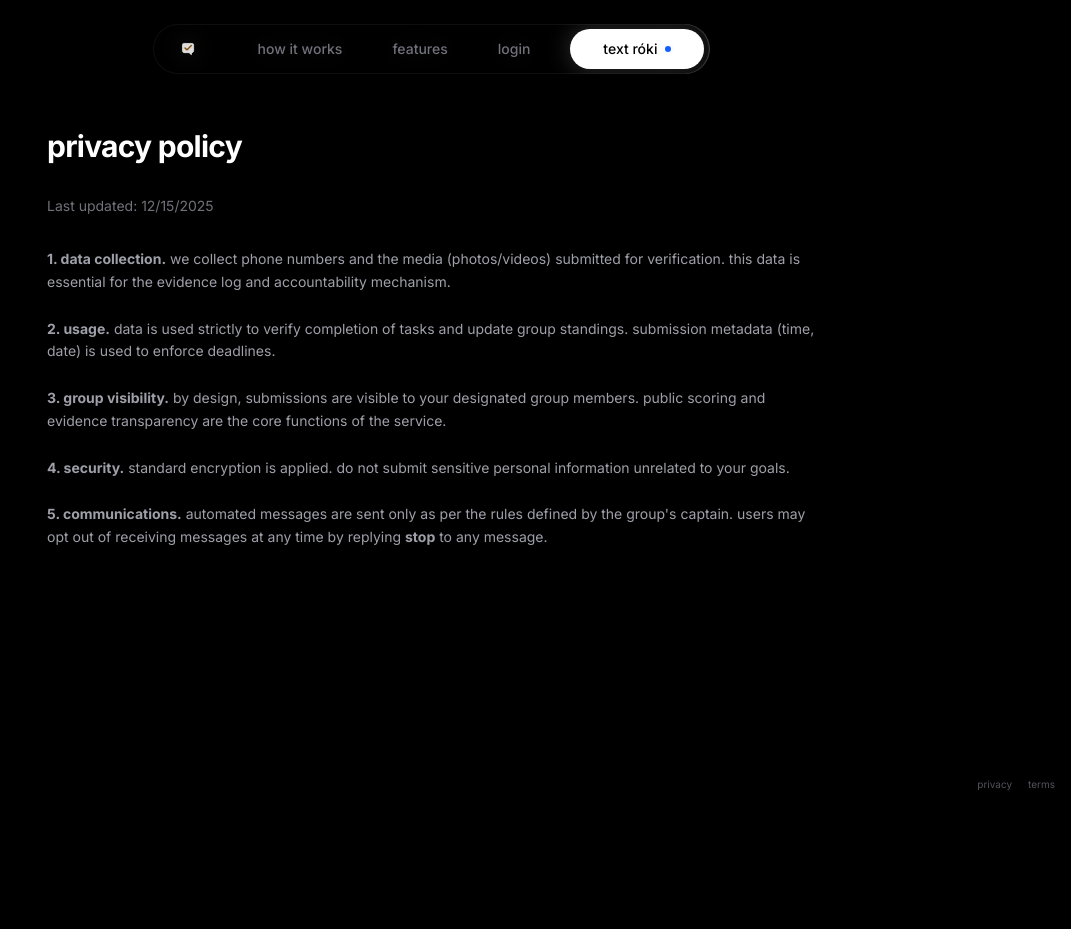
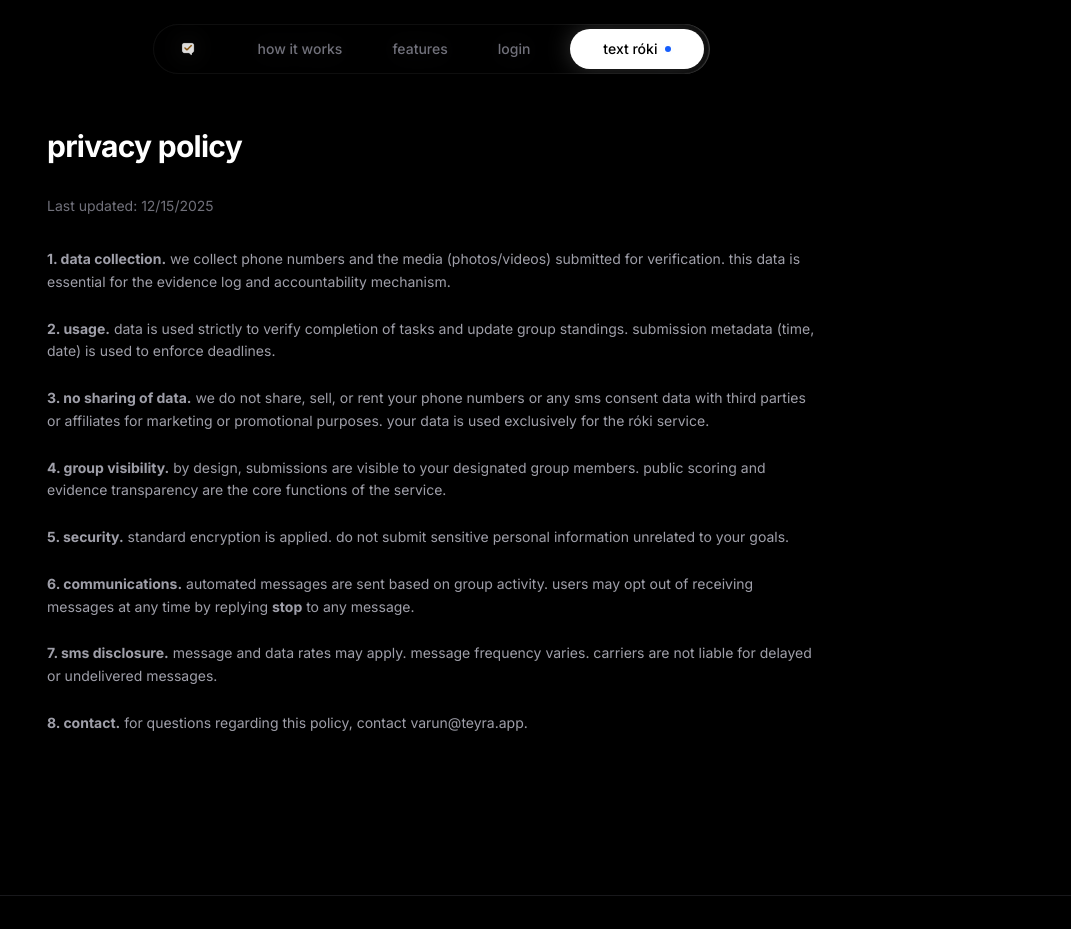
Before and after one commit to Varun2009178/roki-social, a Next.js app: page /privacy in a window 1280 px wide. Shown: the top 929 px of the page, without its empty margins (209-1280 px from the left). Before the commit the page ends 800 px from the top, so only its background shows below. Built offline with nearby package versions, Linux system fonts and the light colour scheme.

Commit message:
tos and privacy changes

```diff
--- a/src/app/api/twilio-webhook/route.ts
+++ b/src/app/api/twilio-webhook/route.ts
@@ -172,21 +172,28 @@ export async function POST(req: Request) {
         if (reply) {
             // Simple escape for XML safety
             const escapedReply = reply.replace(/&/g, '&amp;').replace(/</g, '&lt;').replace(/>/g, '&gt;');
-            return new NextResponse(`<Response><Message>${escapedReply}</Message></Response>`, {
-                headers: { 'Content-Type': 'text/xml' }
+            const twiml = `<?xml version="1.0" encoding="UTF-8"?><Response><Message>${escapedReply}</Message></Response>`;
+
+            console.log(`[Twilio Webhook] Outgoing TwiML: ${twiml}`);
+
+            return new Response(twiml, {
+                status: 200,
+                headers: { 'Content-Type': 'text/xml; charset=utf-8' }
             });
         } else {
             // Silent
-            return new NextResponse(`<Response></Response>`, {
-                headers: { 'Content-Type': 'text/xml' }
+            return new Response(`<?xml version="1.0" encoding="UTF-8"?><Response></Response>`, {
+                status: 200,
+                headers: { 'Content-Type': 'text/xml; charset=utf-8' }
             });
         }
 
     } catch (error: any) {
         console.error("Webhook Error:", error);
         const errorMessage = error.message || "unknown error";
-        return new NextResponse(`<Response><Message>roki error: ${errorMessage}</Message></Response>`, {
-            headers: { 'Content-Type': 'text/xml' }
+        return new Response(`<?xml version="1.0" encoding="UTF-8"?><Response><Message>roki error: ${errorMessage}</Message></Response>`, {
+            status: 200,
+            headers: { 'Content-Type': 'text/xml; charset=utf-8' }
         });
     }
 }
--- a/src/app/dashboard/page.tsx
+++ b/src/app/dashboard/page.tsx
@@ -41,7 +41,7 @@ export default function DashboardPage() {
                      <p className="text-zinc-500 lowercase">manage your squad and subscription.</p>
                 </div>
                 <div className="flex items-center gap-2">
-                     <span className="text-sm text-zinc-400 lowercase">varun@example.com</span>
+                     <span className="text-sm text-zinc-400 lowercase">varun@teyra.app</span>
                      <Button variant="outline" size="icon" className="h-8 w-8 rounded-full border-zinc-800">
                         <LogOut className="h-4 w-4 text-zinc-500" />
                      </Button>
--- a/src/app/layout.tsx
+++ b/src/app/layout.tsx
@@ -23,9 +23,18 @@ export default function RootLayout({
       >
         <FloatingNav />
         {children}
-        <footer className="fixed bottom-2 right-4 z-50 flex gap-4 pointer-events-none mix-blend-difference">
-            <a href="/privacy" className="text-[10px] text-zinc-600 hover:text-zinc-400 pointer-events-auto lowercase">privacy</a>
-            <a href="/terms" className="text-[10px] text-zinc-600 hover:text-zinc-400 pointer-events-auto lowercase">terms</a>
+        <footer className="py-8 border-t border-zinc-900 mt-20">
+            <div className="container mx-auto px-4 flex flex-col md:flex-row justify-between items-center gap-6">
+                <div className="flex flex-col gap-1 items-center md:items-start">
+                    <p className="text-[10px] text-zinc-600 lowercase text-center md:text-left max-w-md">
+                        message and data rates may apply. message frequency varies. reply STOP to opt out, HELP for help. carriers are not liable for delayed or undelivered messages.
+                    </p>
+                </div>
+                <div className="flex gap-4">
+                    <a href="/privacy" className="text-[10px] text-zinc-600 hover:text-zinc-400 lowercase underline underline-offset-4">privacy</a>
+                    <a href="/terms" className="text-[10px] text-zinc-600 hover:text-zinc-400 lowercase underline underline-offset-4">terms</a>
+                </div>
+            </div>
         </footer>
       </body>
     </html>
--- a/src/app/privacy/page.tsx
+++ b/src/app/privacy/page.tsx
@@ -23,16 +23,23 @@ export default function PrivacyPage() {
                      submission metadata (time, date) is used to enforce deadlines.
                  </p>
                  <p>
-                    <strong>3. group visibility.</strong> by design, submissions are visible to your designated group members.
+                     <strong>3. no sharing of data.</strong> we do not share, sell, or rent your phone numbers or any sms consent data with third parties or affiliates for marketing or promotional purposes. your data is used exclusively for the róki service.
+                 </p>
+                 <p>
+                     <strong>4. group visibility.</strong> by design, submissions are visible to your designated group members.
                      public scoring and evidence transparency are the core functions of the service.
                  </p>
                  <p>
-                    <strong>4. security.</strong> standard encryption is applied. do not submit sensitive personal information unrelated to your goals.
+                     <strong>5. security.</strong> standard encryption is applied. do not submit sensitive personal information unrelated to your goals.
                  </p>
-
                  <p>
-                    <strong>5. communications.</strong> automated messages are sent only as per the rules defined by the group's captain.
-                    users may opt out of receiving messages at any time by replying <strong>STOP</strong> to any message.
+                     <strong>6. communications.</strong> automated messages are sent based on group activity. users may opt out of receiving messages at any time by replying <strong>STOP</strong> to any message.
+                 </p>
+                 <p>
+                     <strong>7. sms disclosure.</strong> message and data rates may apply. message frequency varies. carriers are not liable for delayed or undelivered messages.
+                 </p>
+                 <p>
+                     <strong>8. contact.</strong> for questions regarding this policy, contact varun@teyra.app.
                  </p>
               </div>
         </div>
--- a/src/app/terms/page.tsx
+++ b/src/app/terms/page.tsx
@@ -31,12 +31,10 @@ export default function TermsPage() {
                      we are not liable for disputes, social fallout, or injuries resulting from group activities.
                  </p>
                  <p>
-                    <strong>5. termination.</strong> account access may be revoked for attempts to manipulate the scoring engine or abuse the platform infrastructure.
+                     <strong>5. sms program information.</strong> by providing your number and texting 'roki [code]', you opt-in to receive automated text messages from us regarding your squad's progress. message frequency varies based on group activity (approximately 1-5 messages per week).
                  </p>
-
                  <p>
-                    <strong>6. u.s. sms compliance.</strong> data rates may apply. message frequency varies.
-                    reply <strong>STOP</strong> at any time to opt out of messages. reply <strong>HELP</strong> for support.
+                     <strong>6. sms help and opt-out.</strong> message and data rates may apply. message frequency varies. carriers are not liable for delayed or undelivered messages. to opt-out, reply <strong>STOP</strong> at any time. for help, reply <strong>HELP</strong> to any message or contact varun@teyra.app.
                  </p>
               </div>
         </div>
--- a/src/lib/twilio.ts
+++ b/src/lib/twilio.ts
@@ -19,11 +19,17 @@ export async function sendSMS(to: string, body: string) {
     }
 
     try {
+        // Handle WhatsApp prefixing automatically
+        const isWhatsApp = RO_KI_PHONE?.startsWith('whatsapp:');
+        const finalFrom = RO_KI_PHONE;
+        const finalTo = (isWhatsApp && !to.startsWith('whatsapp:')) ? `whatsapp:${to}` : to;
+
         await twilioClient.messages.create({
             body,
-            from: RO_KI_PHONE,
-            to
+            from: finalFrom,
+            to: finalTo
         });
+        console.log(`[Twilio SMS] Sent to ${finalTo}`);
     } catch (error) {
         console.error("Twilio Send Error:", error);
     }
```
Lines whose indentation alone changed are shown as unchanged.
